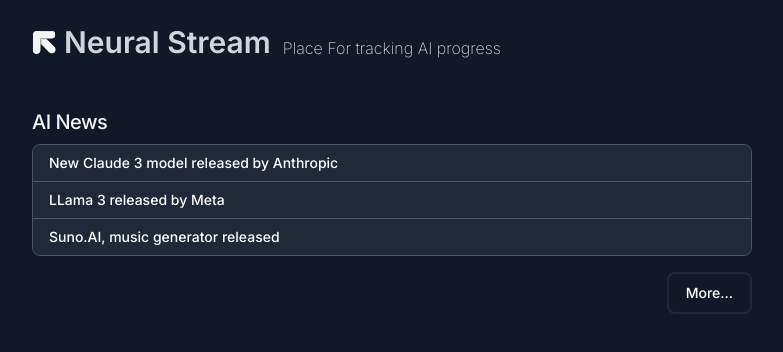
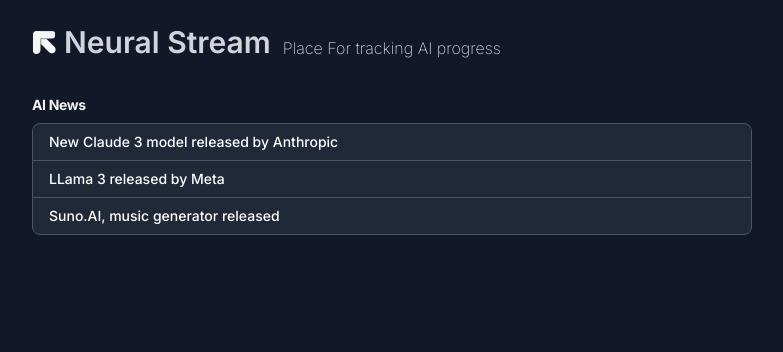
Before and after one commit to jprester/neural-stream-ui, a Next.js app: page / in a window 1280 px wide. Shown: the top 352 px of the page, without its empty margins (248-1031 px from the left). Built offline with nearby package versions, Linux system fonts and the light colour scheme; no server answers.

Commit message:
small ui changes

```diff
--- a/app/page.tsx
+++ b/app/page.tsx
@@ -46,6 +46,7 @@
             webLink: dataObject.WEB_LINK,
             name: dataObject.NAME,
             type: dataObject.TYPE,
+            moreButton: true,
             data: parsedFeedData,
           };
         })
@@ -74,6 +75,7 @@
     webLink: "",
     type: "articles",
     data: getNewsItems() as NewsItem[],
+    moreButton: false,
   };
 
   const allNewsItems = [newsFeed, ...(postsData ?? [])];
--- a/components/PostsList.tsx
+++ b/components/PostsList.tsx
@@ -9,10 +9,10 @@
     <>
       {postData.map((item, index) => {
         return (
-          <div key={createKeyId(item.name, index)} className="mb-4 p-4">
-            <h3 className="inline-block mb-2 text-xl tracking-tight text-grey-600 font-medium text-gray-100">
+          <div key={createKeyId(item.name, index)} className="mb-4 px-4 py-0">
+            <h4 className="inline-block mb-2 text-sm tracking-tight text-grey-600 text-gray-100 font-bold">
               {item.name}
-            </h3>
+            </h4>
             <ListGroup className="dark:bg-gray-800">
               {item.data.map((article, index) => {
                 return (
@@ -24,7 +24,9 @@
                 );
               })}
             </ListGroup>
+
             <div className="mt-4 flex justify-end">
+              {item.moreButton && (
                 <Button
                   color="primary"
                   outline
@@ -32,6 +34,7 @@
                   href={item.webLink}>
                   More...
                 </Button>
+              )}
             </div>
           </div>
         );
--- a/types/index.ts
+++ b/types/index.ts
@@ -4,6 +4,7 @@
   webLink: string;
   type: string;
   userId?: number;
+  moreButton?: boolean;
   data: Article[] | NewsItem[];
 };
 
```
Lines whose indentation alone changed are shown as unchanged.
